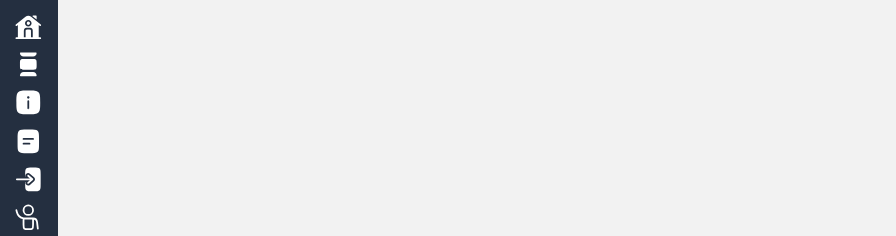
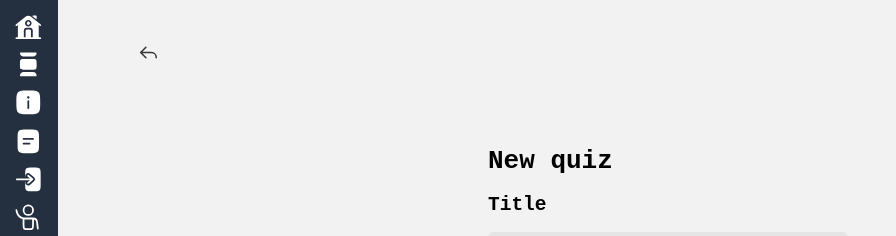
Before and after one commit to MadeleineJonassen/IDATT2105_Full_Stack_Application_Development, a Vue app in the folder FullstackProsjekt/src/frontend/: page /createQuiz in a window 1280 px wide. Before the commit this address had no page. Shown: the top 236 px of the page, without its empty margins (0-896 px from the left). Built offline with nearby package versions, Linux system fonts and the light colour scheme; no server answers.

Commit message:
fixed certain errors

```diff
--- a/FullstackProsjekt/src/frontend/src/components/shared/create-quiz/EditQuizView.vue
+++ b/FullstackProsjekt/src/frontend/src/components/shared/create-quiz/EditQuizView.vue
@@ -46,9 +46,9 @@ export default {
     getQuiz(quizId) {
       console.log('Fetching data for quiz: ', quizId);
       try {
-        apiClient.get('/questions/allQuestionsToAQuiz/' + this.quizId).then(response => {
+        apiClient.get('/quiz/quiz/' + this.quizId).then(response => {
           console.log(response);
-          this.quizTitle = JSON.parse(response.data.title);
+          this.quizTitle = response.data.title;
           this.questions = response.data.questions;
           this.creatorId = JSON.parse(response.data.creatorId);
           this.category = response.data.category;
--- a/FullstackProsjekt/src/frontend/src/router/index.js
+++ b/FullstackProsjekt/src/frontend/src/router/index.js
@@ -1,7 +1,8 @@
 import { createRouter, createWebHistory } from 'vue-router'
 import HomeView from '../views/HomeView.vue'
+import EditQuizView from "@/components/shared/create-quiz/EditQuizView.vue";
 import PlayQuizView from "@/views/PlayQuizView.vue";
-import EditQuizView from "@/components/shared/create-quiz/EditQuizView.vue";
+import CreateQuizView from "@/components/shared/create-quiz/CreateQuizView.vue";
 
 const router = createRouter({
   history: createWebHistory(import.meta.env.BASE_URL),
@@ -37,19 +38,19 @@ const router = createRouter({
     component: () => import('../views/SignupView.vue')
     },
     {
+      path: '/createQuiz',
+      name: 'create Quiz',
+      component: CreateQuizView
+    },
+    {
       path: '/overviewQuiz',
       name: 'overview Quiz',
       component: () => import('../views/OverviewQuizView.vue')
     },
     {
-      path: '/create-quiz',
-      name: 'create Quiz',
-      component: () => import('../components/shared/create-quiz/CreateQuizView.vue')
-    },
-    {
       path: '/play-quiz/:quizId',
       name: 'playQuiz',
-      component: () => import('../views/PlayQuizView.vue'),
+      component: PlayQuizView,
       params: true
     },
     {
@@ -58,11 +59,6 @@ const router = createRouter({
       component: EditQuizView,
       params: true
     },
-    {
-      path: '/profile',
-      name: 'profile',
-      component: () => import('../views/ProfileView.vue')
-    },
   ]
 })
 
--- a/FullstackProsjekt/src/frontend/src/views/OverviewQuizView.vue
+++ b/FullstackProsjekt/src/frontend/src/views/OverviewQuizView.vue
@@ -8,7 +8,7 @@
         <h1>Your quizzes</h1>
         <p>Select a quiz for your creation to either play, edit or delete</p>
       </div>
-	      <router-link to="/create-quiz" class="add-Btn">New quiz</router-link>
+	      <router-link to="/createQuiz" class="add-Btn">New quiz</router-link>
       </div>
 
 		<div class="row">
```
